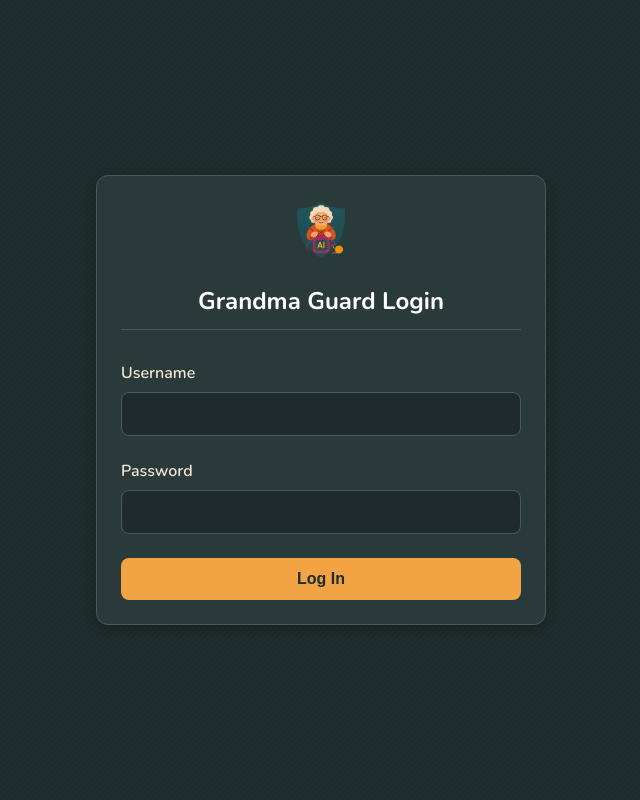
After one commit to akhilbalajiytl/Grandma-Guard, a Flask app: page /login in a window 1280 px wide. The commit adds this page. Shown: the whole page, without its empty margins (319-959 px from the left). Run offline with Flask 3, Linux system fonts and the light colour scheme.

Commit message:
Before audit. all features should be working

```diff
--- a/app/__init__.py
+++ b/app/__init__.py
@@ -36,74 +36,52 @@ Notes:
     - The module automatically creates database tables on first run
     - Scanner engine is configured with database session dependency injection
 """
+# app/__init__.py (Corrected)
 
-# app/__init__.py
-
-# --- PHASE 1: ALL IMPORTS AT THE TOP ---
+# --- PHASE 1: MINIMAL IMPORTS ---
 import os
-
 from dotenv import load_dotenv
 from flask import Flask
 from sqlalchemy import create_engine
 from sqlalchemy.orm import scoped_session, sessionmaker
+from flask_login import LoginManager
 
-# --- PHASE 2: CREATE CORE APP OBJECTS ---
+# --- PHASE 2: CORE APP OBJECTS ---
 load_dotenv()
-
-# Create the Flask app instance
 app = Flask(__name__)
+app.config['SECRET_KEY'] = os.getenv('FLASK_SECRET_KEY', 'a-very-secret-key-in-dev')
 
 # --- Database Setup ---
 DATABASE_URL = os.getenv("DATABASE_URL")
 if not DATABASE_URL:
     raise ValueError("No DATABASE_URL set for Flask application")
-
 engine = create_engine(DATABASE_URL)
 db_session = scoped_session(
     sessionmaker(autocommit=False, autoflush=False, bind=engine)
 )
 
-# Trigger the model pre-loading here.
-# Because preload_app=True in gunicorn.conf.py, this code will run ONCE
-# in the master process before any workers are created.
-#print("Flask App Initializing: Triggering ML model pre-loading...")
-#try:
-    #from .scanner.smart_classifier import SmartClassifier
-    # You can also preload other models here if needed
-    # from .scanner.garak_loader import _load_dependencies
+# --- Login Manager Setup ---
+login_manager = LoginManager()
+login_manager.init_app(app)
+login_manager.login_view = 'main.login'
 
-    # Instantiate the classifier to load it onto the GPU
-    # We can store it in a global variable if we want to reuse it, or just load it.
-    # For now, just loading it is enough to prove it works.
-    #smart_classifier_instance = SmartClassifier()
+# Import the user loader function from our new auth module
+from .auth import get_user
 
-    #print("✅ ML Models pre-loaded successfully in master process.")
-#except Exception as e:
-    #print(f"❌ CRITICAL: Failed to pre-load ML models in master process: {e}")
-    # Optionally, you might want to exit if models fail to load
-    # import sys
-    # sys.exit(1)
+# Tell the login manager how to load a user
+@login_manager.user_loader
+def load_user(user_id):
+    return get_user(user_id)
 
+# --- PHASE 3: DEFERRED IMPORTS AND REGISTRATION ---
+from . import models
 
-# --- PHASE 3: IMPORT AND REGISTER YOUR APP'S MODULES ---
-# (The rest of the file remains the same)
-
-from . import (
-    models,
-)
-
-# Use the app context to ensure tables are created correctly
 with app.app_context():
-     # Add checkfirst=True to prevent errors on restart
     models.Base.metadata.create_all(bind=engine, checkfirst=True)
 
-# Import routes to register them with the Flask app.
-from . import main
+from .main import main as main_blueprint
+app.register_blueprint(main_blueprint)
 
-# Set up the scanner engine dependency now that db_session is ready
-from .scanner import engine
-
-engine.db_session = db_session
 
 
 # --- DEFINE APP-LEVEL BEHAVIOR (like teardown) ---
--- /dev/null
+++ b/app/auth.py
@@ -0,0 +1,21 @@
+# app/auth.py
+import os
+from flask_login import UserMixin, LoginManager
+
+# 1. Define the User class here. It's not a database model.
+class User(UserMixin):
+    def __init__(self, id, username, password):
+        self.id = id
+        self.username = username
+        self.password = password
+
+# 2. Define the in-memory user store here.
+admin_password = os.getenv("APP_ADMIN_PASSWORD", "default_password_for_dev")
+users = {
+    "1": User(id="1", username="admin", password=admin_password)
+}
+
+# 3. Define the user_loader function. It will be registered in __init__.py
+def get_user(user_id):
+    """This function is used by Flask-Login to get a user from a user_id."""
+    return users.get(user_id)
--- a/app/main.py
+++ b/app/main.py
@@ -65,19 +65,62 @@ Notes:
 import os
 
 import pandas as pd
-from flask import Response, jsonify, redirect, render_template, request, url_for
+from flask import Response, jsonify, redirect, render_template, request, url_for, flash, Blueprint
+from flask_login import login_user, logout_user, current_user, login_required
 
 # Import the app and db_session created in __init__.py
-from . import app, db_session
+from . import db_session
 
 # In app/main.py
 from .models import RuntimeLog, TestResult, TestRun
+from .auth import User, users
 from .scanner.engine import start_scan_thread
 from .scanner.runtime_scanner import scan_and_respond_in_realtime
 
+# A Blueprint is a way to organize a group of related views and other code.
+# Instead of registering views and other code directly with an application,
+# they are registered with a blueprint.
+main = Blueprint('main', __name__)
 
 # --- Routes ---
-@app.route("/")
+
+# Login Route
+@main.route('/login', methods=['GET', 'POST'])
+def login():
+    if current_user.is_authenticated:
+        return redirect(url_for('main.index')) # If already logged in, go to dashboard
+
+    if request.method == 'POST':
+        username = request.form['username']
+        password = request.form['password']
+
+        # Find the user
+        user_to_auth = None
+        for user in users.values():
+            if user.username == username:
+                user_to_auth = user
+                break
+
+        # Check password and log them in
+        if user_to_auth and user_to_auth.password == password:
+            login_user(user_to_auth)
+            # Redirect to the page they were trying to access, or the index
+            next_page = request.args.get('next')
+            return redirect(next_page or url_for('main.index'))
+        else:
+            flash('Invalid username or password. Please try again.')
+
+    return render_template('login.html')
+
+# Logout Route
+@main.route('/logout')
+@login_required
+def logout():
+    logout_user()
+    return redirect(url_for('main.login'))
+
+@main.route("/")
+@login_required
 def index():
     """Render the main dashboard page with recent test runs.
 
@@ -95,7 +138,8 @@ def index():
     return render_template("index.html", runs=runs)
 
 
-@app.route("/run", methods=["POST"])
+@main.route("/run", methods=["POST"])
+@login_required
 def run_new_scan():
     """Initiate a new AI security scan with specified parameters.
 
@@ -138,10 +182,11 @@ def run_new_scan():
         new_run.id, scan_name, api_endpoint, api_key, api_model_identifier
     )
 
-    return redirect(url_for("index"))
+    return redirect(url_for("main.index"))
 
 
-@app.route("/api/results/<int:run_id>")
+@main.route("/api/results/<int:run_id>")
+@login_required
 def api_results(run_id):
     """Retrieve detailed test results and analytics for a specific run.
 
@@ -265,7 +310,8 @@ def api_results(run_id):
     )
 
 
-@app.route("/api/review/<int:result_id>", methods=["POST"])
+@main.route("/api/review/<int:result_id>", methods=["POST"])
+@login_required
 def handle_review(result_id):
     """Handle manual review and status updates for individual test results.
 
@@ -339,7 +385,8 @@ def handle_review(result_id):
     )
 
 
-@app.route("/compare")
+@main.route("/compare")
+@login_required
 def compare_page():
     """Render the test run comparison interface.
 
@@ -361,7 +408,8 @@ def compare_page():
     return render_template("compare.html", runs=all_runs)
 
 
-@app.route("/api/export/<int:run_id>")
+@main.route("/api/export/<int:run_id>")
+@login_required
 def export_csv(run_id):
     """Export test results to CSV format for external analysis.
 
@@ -428,7 +476,7 @@ def export_csv(run_id):
 
 
 # --- THE LLM FIREWALL/PROXY ENDPOINT ---
-@app.route("/proxy/v1/chat/completions", methods=["POST"])
+@main.route("/proxy/v1/chat/completions", methods=["POST"])
 async def proxy_chat_completions():
     """OpenAI-compatible proxy endpoint with real-time AI safety scanning.
 
@@ -538,7 +586,8 @@ async def proxy_chat_completions():
     )
 
 
-@app.route("/runtime-logs")
+@main.route("/runtime-logs")
+@login_required
 def runtime_logs_page():
     """Display recent runtime logs and security events.
 
--- a/app/models.py
+++ b/app/models.py
@@ -49,6 +49,7 @@ Notes:
 
 # app/models.py
 import datetime
+import os
 
 from sqlalchemy import (
     JSON,
@@ -65,7 +66,6 @@ from sqlalchemy.ext.declarative import declarative_base
 from sqlalchemy.orm import Mapped, mapped_column, relationship, sessionmaker
 
 Base = declarative_base()
-
 
 class TestRun(Base):
     """Database model representing a security scanning campaign.
--- a/app/templates/compare.html
+++ b/app/templates/compare.html
@@ -48,8 +48,9 @@
         <img src="{{ url_for('static', filename='grandmaguard.png') }}" alt="Grandma Guard Logo" class="logo">
         <div class="brand-title">Grandma Guard<small>Knitting a safety blanket around your AI</small></div>
         <div class="nav-links">
-            <a href="{{ url_for('index') }}">Dashboard</a>
-            <a href="{{ url_for('runtime_logs_page') }}">Runtime Logs</a>
+            <a href="{{ url_for('main.index') }}">Dashboard</a>
+            <a href="{{ url_for('main.runtime_logs_page') }}">Runtime Logs</a>
+            <a href="{{ url_for('main.logout') }}" style="background-color: var(--brand-orange); color: var(--brand-dark-teal); font-weight: bold;">Log Out</a>
         </div>
     </header>
 
--- a/app/templates/index.html
+++ b/app/templates/index.html
@@ -31,8 +31,9 @@
         <!-- Add logo to /static/ -->
         <div class="brand-title">Grandma Guard<small>Knitting a safety blanket around your AI</small></div>
         <div class="nav-links">
-            <a href="{{ url_for('runtime_logs_page') }}">Runtime Logs</a>
-            <a href="{{ url_for('compare_page') }}">Compare Runs</a>
+            <a href="{{ url_for('main.runtime_logs_page') }}">Runtime Logs</a>
+            <a href="{{ url_for('main.compare_page') }}">Compare Runs</a>
+            <a href="{{ url_for('main.logout') }}" style="background-color: var(--brand-orange); color: var(--brand-dark-teal); font-weight: bold;">Log Out</a>
         </div>
     </header>
 
--- /dev/null
+++ b/app/templates/login.html
@@ -0,0 +1,44 @@
+<!-- app/templates/login.html -->
+<!DOCTYPE html>
+<html lang="en">
+<head>
+    <meta charset="UTF-8">
+    <title>Login - Grandma Guard</title>
+    <link rel="icon" href="{{ url_for('static', filename='grandmaguard.png') }}" type="image/x-icon">
+    <link rel="stylesheet" href="{{ url_for('static', filename='css/branding.css') }}">
+    <style>
+        body { display: flex; align-items: center; justify-content: center; height: 100vh; }
+        .login-card { max-width: 400px; width: 100%; }
+        .form-group { margin-bottom: 1.5rem; }
+        label { display: block; margin-bottom: 0.5rem; font-weight: 600; }
+        input { width: 100%; box-sizing: border-box; }
+        .error { color: #F87171; background-color: rgba(248, 113, 113, 0.1); padding: 1rem; border-radius: 8px; margin-bottom: 1rem; text-align: center; }
+    </style>
+</head>
+<body>
+    <div class="card login-card">
+        <div style="text-align: center; margin-bottom: 2rem;">
+            <img src="{{ url_for('static', filename='grandmaguard.png') }}" alt="Logo" style="height: 60px;">
+            <h2>Grandma Guard Login</h2>
+        </div>
+
+        {% with messages = get_flashed_messages() %}
+            {% if messages %}
+                <div class="error">{{ messages[0] }}</div>
+            {% endif %}
+        {% endwith %}
+
+        <form method="POST" action="{{ url_for('main.login') }}">
+            <div class="form-group">
+                <label for="username">Username</label>
+                <input type="text" id="username" name="username" required>
+            </div>
+            <div class="form-group">
+                <label for="password">Password</label>
+                <input type="password" id="password" name="password" required>
+            </div>
+            <button type="submit" style="width: 100%;">Log In</button>
+        </form>
+    </div>
+</body>
+</html>
--- a/app/templates/runtime_logs.html
+++ b/app/templates/runtime_logs.html
@@ -14,8 +14,9 @@
         <img src="{{ url_for('static', filename='grandmaguard.png') }}" alt="Grandma Guard Logo" class="logo">
         <div class="brand-title">Grandma Guard<small>Knitting a safety blanket around your AI</small></div>
         <div class="nav-links">
-            <a href="{{ url_for('index') }}">Dashboard</a>
-            <a href="{{ url_for('compare_page') }}">Compare Runs</a>
+            <a href="{{ url_for('main.index') }}">Dashboard</a>
+            <a href="{{ url_for('main.compare_page') }}">Compare Runs</a>
+            <a href="{{ url_for('main.logout') }}" style="background-color: var(--brand-orange); color: var(--brand-dark-teal); font-weight: bold;">Log Out</a>
         </div>
     </header>
 
--- a/requirements.txt
+++ b/requirements.txt
@@ -1,5 +1,6 @@
 # Core Web & Database
 Flask
+Flask-Login
 gunicorn
 uvicorn
 SQLAlchemy
```
Also changed, not shown: app/dramatiq_setup.py (added, +15 -0 lines), app/scanner/runtime_scanner.py (+47 -54 lines), app/scanner/smart_classifier.py (+30 -0 lines), app/tasks.py (+25 -24 lines), docker-compose.yml (+13 -4 lines), gunicorn.conf.py (+18 -16 lines).
